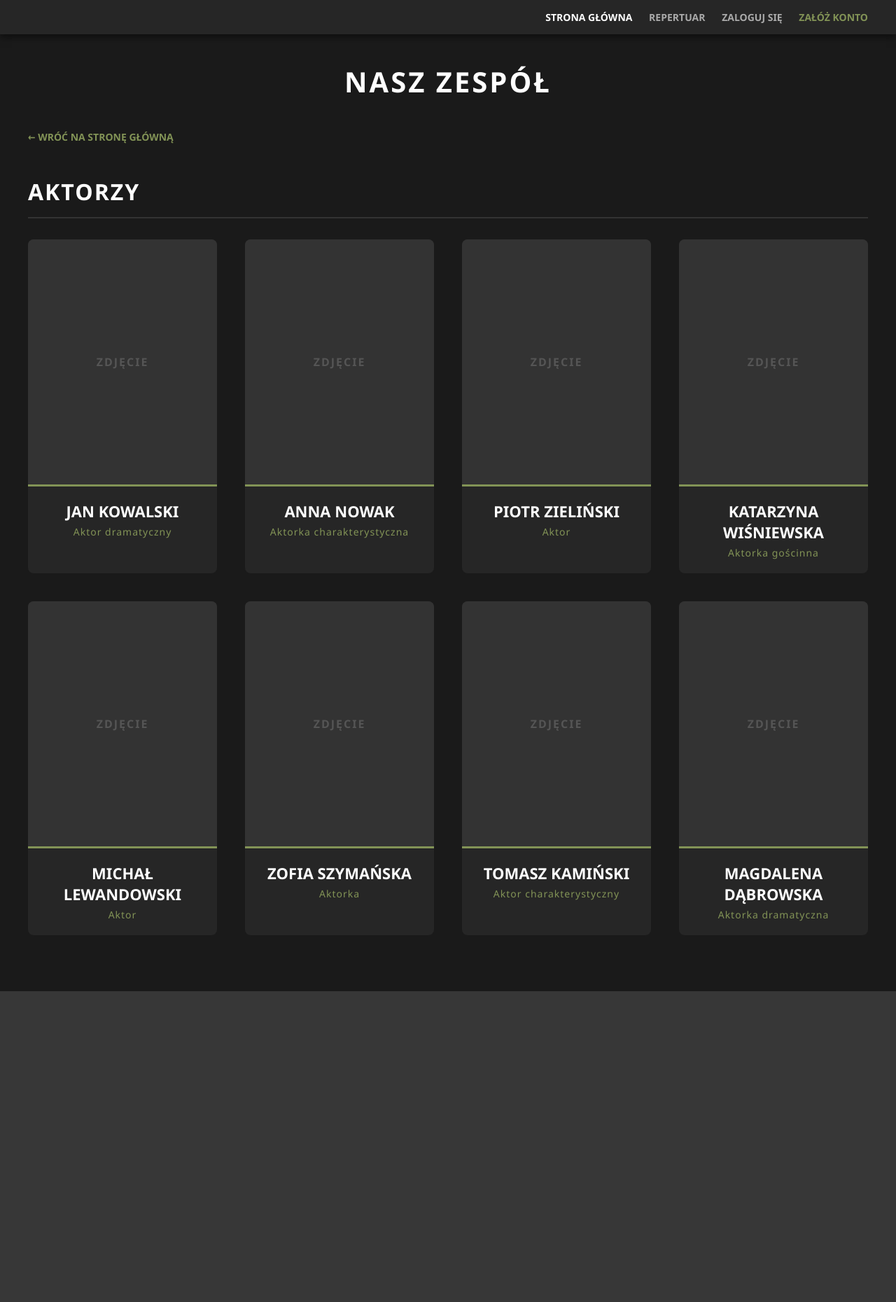
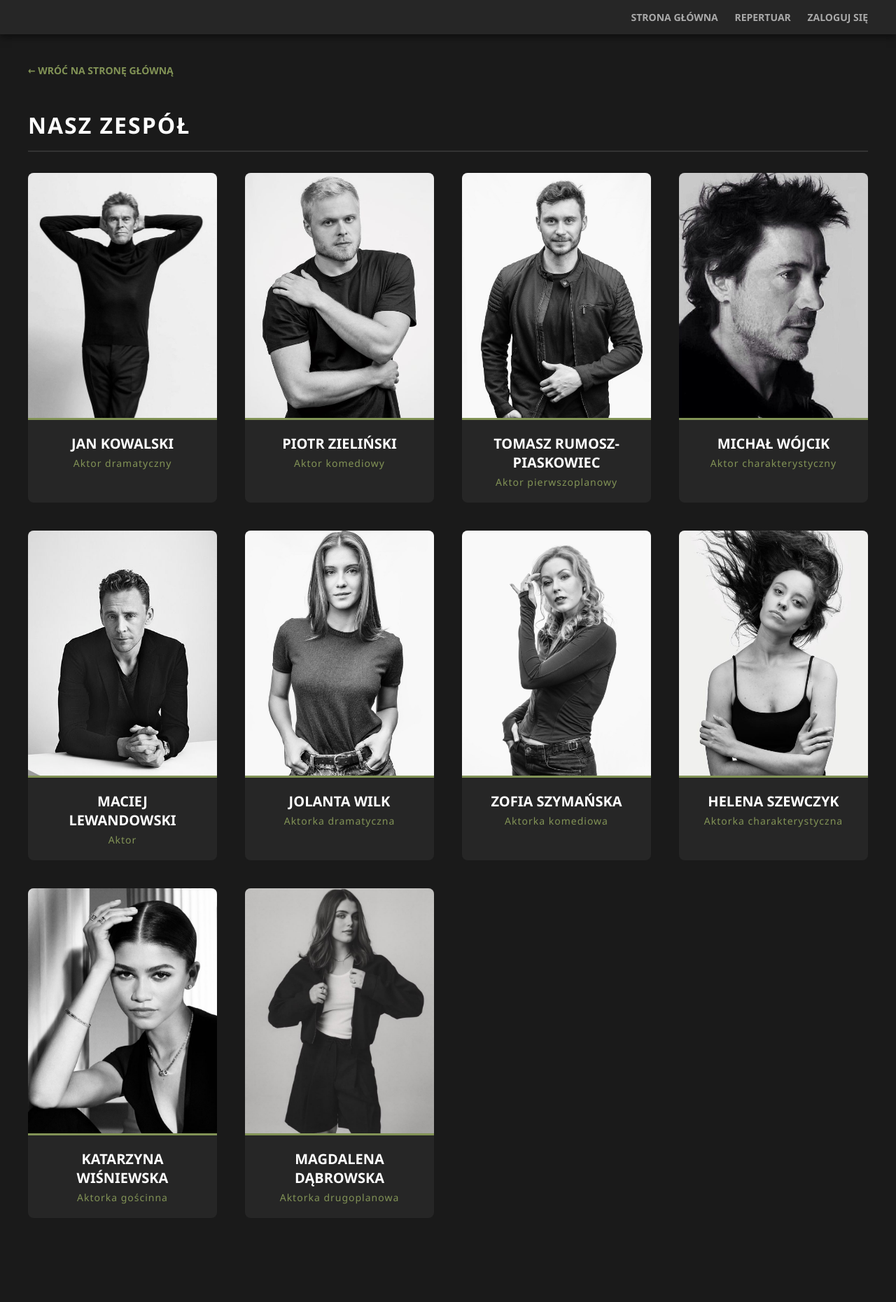
Before and after one commit to Szygo54/Teatr, a PHP site: page /aktorzy.php in a window 1280 px wide. Shown: the whole page at 70% size. Before the commit the page ends 1416 px from the top, so only its background shows below. Run offline with PHP 8.4, Linux system fonts and the light colour scheme; data comes from the database, SQL or seed files in the repository; both versions use the stored data as it was after the commit.

Commit message:
dodanie działających zdjęć aktorów

```diff
--- a/aktorzy.php
+++ b/aktorzy.php
@@ -1,17 +1,14 @@
 <?php
 session_start();
+require_once 'database.php';
 
-// Tablica z aktorami - tutaj Szymon może łatwo dodawać i usuwać osoby
-$aktorzy = [
-    ['imie' => 'Jan Kowalski', 'rola' => 'Aktor dramatyczny'],
-    ['imie' => 'Anna Nowak', 'rola' => 'Aktorka charakterystyczna'],
-    ['imie' => 'Piotr Zieliński', 'rola' => 'Aktor'],
-    ['imie' => 'Katarzyna Wiśniewska', 'rola' => 'Aktorka gościnna'],
-    ['imie' => 'Michał Lewandowski', 'rola' => 'Aktor'],
-    ['imie' => 'Zofia Szymańska', 'rola' => 'Aktorka'],
-    ['imie' => 'Tomasz Kamiński', 'rola' => 'Aktor charakterystyczny'],
-    ['imie' => 'Magdalena Dąbrowska', 'rola' => 'Aktorka dramatyczna']
-];
+try {
+    // Pobieramy wszystkich aktorów z bazy danych
+    $stmt = $pdo->query("SELECT imie_nazwisko, zdjecie, specjalizacja FROM Aktorzy");
+    $aktorzy = $stmt->fetchAll(PDO::FETCH_ASSOC);
+} catch (\PDOException $e) {
+    die("Błąd bazy danych: " . $e->getMessage());
+}
 ?>
 
 <!DOCTYPE html>
@@ -20,88 +17,30 @@ $aktorzy = [
     <meta charset="UTF-8">
     <title>Zespół Aktorski - Teatr Jura</title>
     <style>
-        /* Główne style spójne z resztą strony */
-        body {
-            font-family: 'Segoe UI', Tahoma, Geneva, Verdana, sans-serif;
-            background-color: #1a1a1a;
-            color: #e0e0e0;
-            margin: 0; padding: 0; padding-bottom: 80px;
-        }
+        body { font-family: 'Segoe UI', Tahoma, Geneva, Verdana, sans-serif; background-color: #1a1a1a; color: #e0e0e0; margin: 0; padding: 0; padding-bottom: 80px; }
 
-        /* Górny pasek nawigacji */
-        .top-bar {
-            background-color: #262626; padding: 15px 40px; display: flex;
-            justify-content: space-between; align-items: center;
-            box-shadow: 0 4px 10px rgba(0,0,0,0.5); font-size: 14px;
-        }
-        .top-bar a {
-            color: #aaaaaa; text-decoration: none; margin-left: 20px;
-            text-transform: uppercase; font-weight: bold; transition: 0.3s;
-        }
+        .top-bar { background-color: #262626; padding: 15px 40px; display: flex; justify-content: space-between; align-items: center; box-shadow: 0 4px 10px rgba(0,0,0,0.5); font-size: 14px; }
+        .top-bar a { color: #aaaaaa; text-decoration: none; margin-left: 20px; text-transform: uppercase; font-weight: bold; transition: 0.3s; }
         .top-bar a:hover { color: #829356; }
         .top-bar .link-akcent { color: #829356; }
         .top-bar .link-admin { color: #9e4747; }
 
-        .header-sekcja { text-align: center; margin: 40px 20px; }
-
-        /* Kontener */
-        .kontener-sekcji { max-width: 1200px; margin: 0 auto; padding: 0 20px; }
-        .naglowek-sekcji {
-            font-size: 32px; color: #fff; margin-bottom: 30px;
-            border-bottom: 2px solid #333; padding-bottom: 15px;
-            text-transform: uppercase; letter-spacing: 2px;
-        }
-
+        .kontener-sekcji { max-width: 1200px; margin: 40px auto; padding: 0 20px; }
+        .naglowek-sekcji { font-size: 32px; color: #fff; margin-bottom: 30px; border-bottom: 2px solid #333; padding-bottom: 15px; text-transform: uppercase; letter-spacing: 2px; }
         .powrot { display: inline-block; margin-bottom: 20px; color: #829356; text-decoration: none; font-weight: bold; text-transform: uppercase; font-size: 14px; }
         .powrot:hover { color: #a4b86c; }
 
-        /* Siatka prostokątnych kart aktorów */
-        .siatka-aktorow {
-            display: grid;
-            grid-template-columns: repeat(auto-fit, minmax(250px, 1fr));
-            gap: 40px;
-        }
+        .siatka-aktorow { display: grid; grid-template-columns: repeat(auto-fit, minmax(250px, 1fr)); gap: 40px; }
+        .karta-aktora { background: #262626; border-radius: 8px; overflow: hidden; text-align: center; transition: transform 0.3s, box-shadow 0.3s; }
+        .karta-aktora:hover { transform: translateY(-5px); box-shadow: 0 10px 20px rgba(0,0,0,0.4); }
 
-        .karta-aktora {
-            background: #262626;
-            border-radius: 8px;
-            overflow: hidden;
-            text-align: center;
-            transition: transform 0.3s, box-shadow 0.3s;
-        }
-        .karta-aktora:hover {
-            transform: translateY(-5px);
-            box-shadow: 0 10px 20px rgba(0,0,0,0.4);
-        }
+        /* Zdjęcie wypełniające prostokąt */
+        .zdjecie-aktora { height: 350px; background: #333; overflow: hidden; border-bottom: 3px solid #829356; }
+        .zdjecie-aktora img { width: 100%; height: 100%; object-fit: cover; display: block; }
 
-        /* Prostokątne miejsce na zdjęcie */
-        .zdjecie-aktora {
-            height: 350px;
-            background: #333;
-            display: flex;
-            align-items: center;
-            justify-content: center;
-            color: #555;
-            font-weight: bold;
-            letter-spacing: 2px;
-            border-bottom: 3px solid #829356;
-        }
-
-        .dane-aktora {
-            padding: 20px;
-        }
-        .imie-aktora {
-            color: #fff;
-            font-size: 22px;
-            margin: 0 0 5px 0;
-            text-transform: uppercase;
-        }
-        .rola-aktora {
-            color: #829356;
-            font-size: 14px;
-            margin: 0;
-            letter-spacing: 1px;
-        }
+        .dane-aktora { padding: 20px; }
+        .imie-aktora { color: #fff; font-size: 20px; margin: 0 0 5px 0; text-transform: uppercase; }
+        .rola-aktora { color: #829356; font-size: 14px; margin: 0; letter-spacing: 1px; }
     </style>
 </head>
 <body>
@@ -113,38 +52,30 @@ $aktorzy = [
             <?php endif; ?>
         </div>
         <div>
-            <a href="index.php" style="color: #fff;">Strona Główna</a>
+            <a href="index.php">Strona Główna</a>
             <a href="spektakle.php">Repertuar</a>
-
             <?php if (isset($_SESSION['user_id'])): ?>
-                <?php if ($_SESSION['user_rola'] === 'admin'): ?>
-                    <a href="admin.php" class="link-admin">Panel Admina</a>
-                <?php else: ?>
-                    <a href="moje_bilety.php">Moje bilety</a>
-                <?php endif; ?>
+                <?php if ($_SESSION['user_rola'] === 'admin'): ?><a href="admin.php" class="link-admin">Panel Admina</a><?php endif; ?>
                 <a href="wyloguj.php">Wyloguj</a>
             <?php else: ?>
                 <a href="logowanie.php">Zaloguj się</a>
-                <a href="rejestracja.php" class="link-akcent">Załóż konto</a>
             <?php endif; ?>
         </div>
     </div>
 
-    <div class="header-sekcja">
-        <h1 style="color: white; font-size: 40px; margin: 0; text-transform: uppercase; letter-spacing: 3px;">Nasz Zespół</h1>
-    </div>
-
     <div class="kontener-sekcji">
         <a href="index.php" class="powrot">&larr; Wróć na stronę główną</a>
-        <h2 class="naglowek-sekcji">Aktorzy</h2>
+        <h2 class="naglowek-sekcji">Nasz Zespół</h2>
 
         <div class="siatka-aktorow">
             <?php foreach ($aktorzy as $aktor): ?>
                 <div class="karta-aktora">
-                    <div class="zdjecie-aktora">ZDJĘCIE</div>
+                    <div class="zdjecie-aktora">
+                        <img src="<?= htmlspecialchars($aktor['zdjecie']) ?>" alt="<?= htmlspecialchars($aktor['imie_nazwisko']) ?>">
+                    </div>
                     <div class="dane-aktora">
-                        <h3 class="imie-aktora"><?= htmlspecialchars($aktor['imie']) ?></h3>
-                        <p class="rola-aktora"><?= htmlspecialchars($aktor['rola']) ?></p>
+                        <h3 class="imie-aktora"><?= htmlspecialchars($aktor['imie_nazwisko']) ?></h3>
+                        <p class="rola-aktora"><?= htmlspecialchars($aktor['specjalizacja']) ?></p>
                     </div>
                 </div>
             <?php endforeach; ?>
```
Also changed, not shown: database/teatr_db.sql (+133 -16 lines), index.php (+19 -28 lines).
